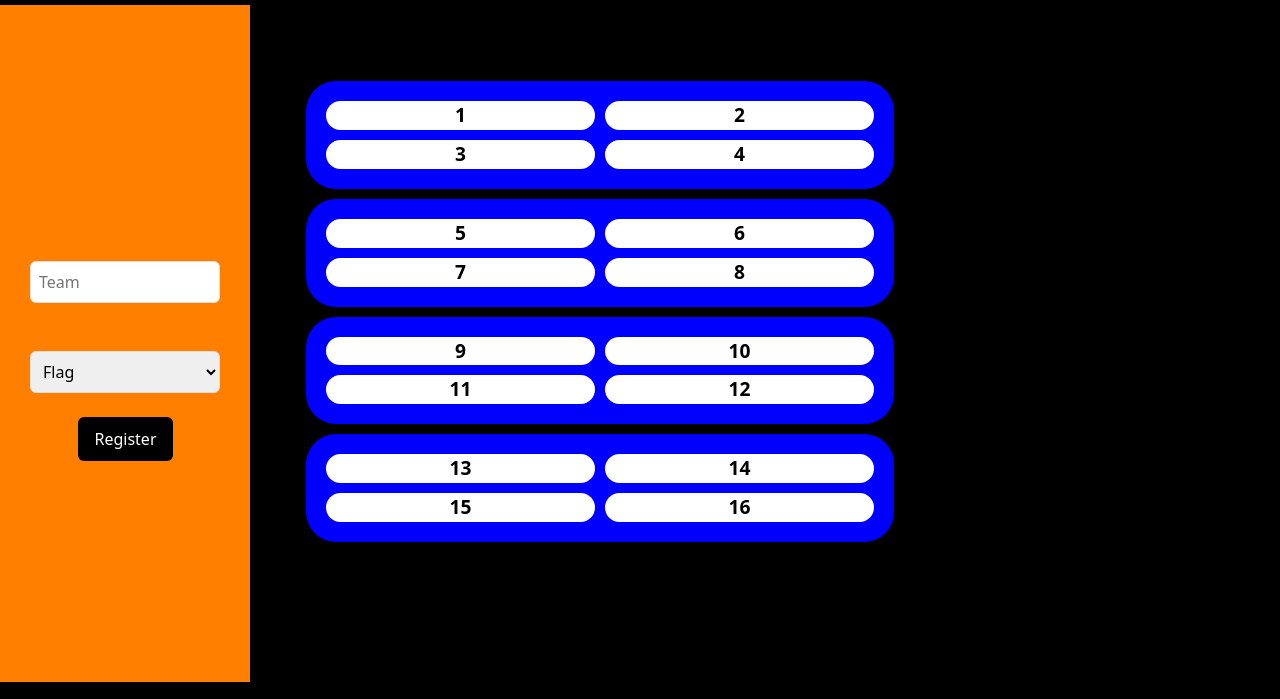
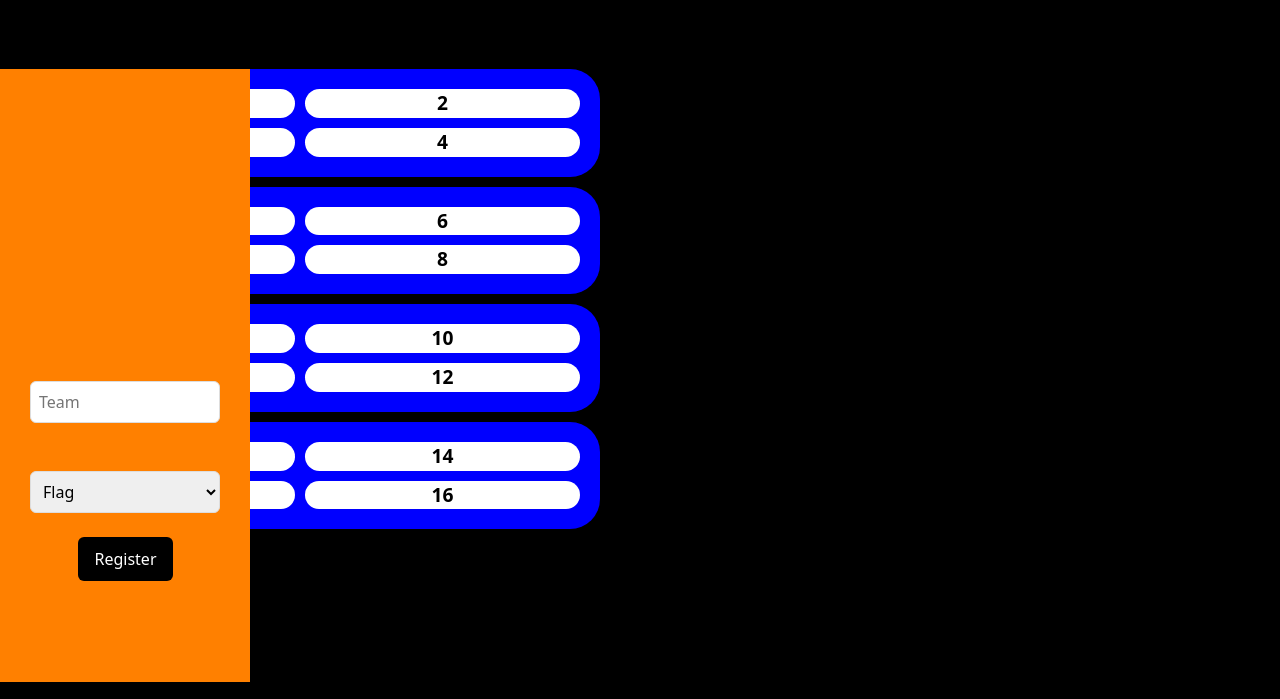
Before and after one commit to Miharu669/SportsApp, a website: page public/pages/teams.html in a window 1280 px wide. Shown: the part 51-750 px from the top of the page. Drawn offline with Linux system fonts and the light colour scheme; files whose address does not match are found by name.

Commit message:
bootstrap removed in main

```diff
--- a/public/pages/teams.html
+++ b/public/pages/teams.html
@@ -75,7 +75,7 @@
         </form>
     </aside>
 
-    <main class="content row justify-content-center">
+    <main class="content">
         <div class="col-6 col-s-9 menu">
             <div class="cuatroJunto">
                 <ul class="fourrectangulares">
```
